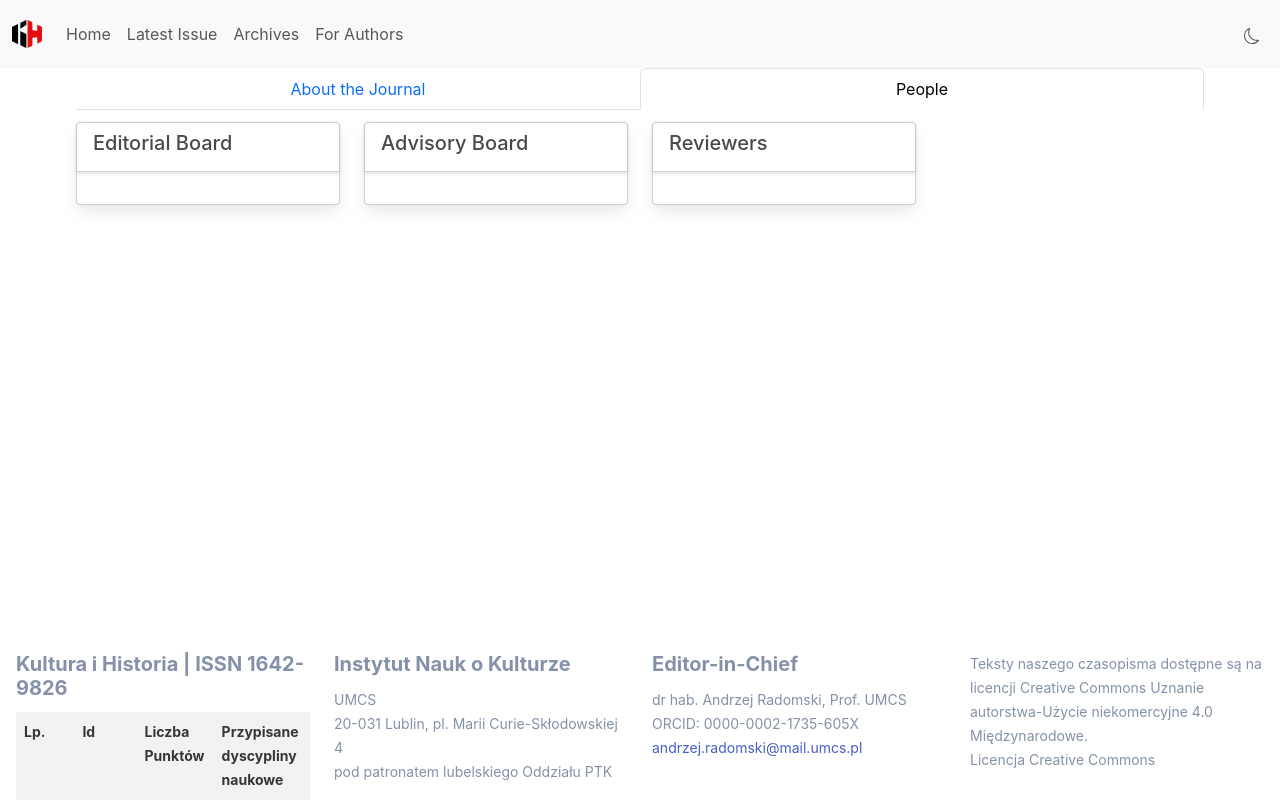
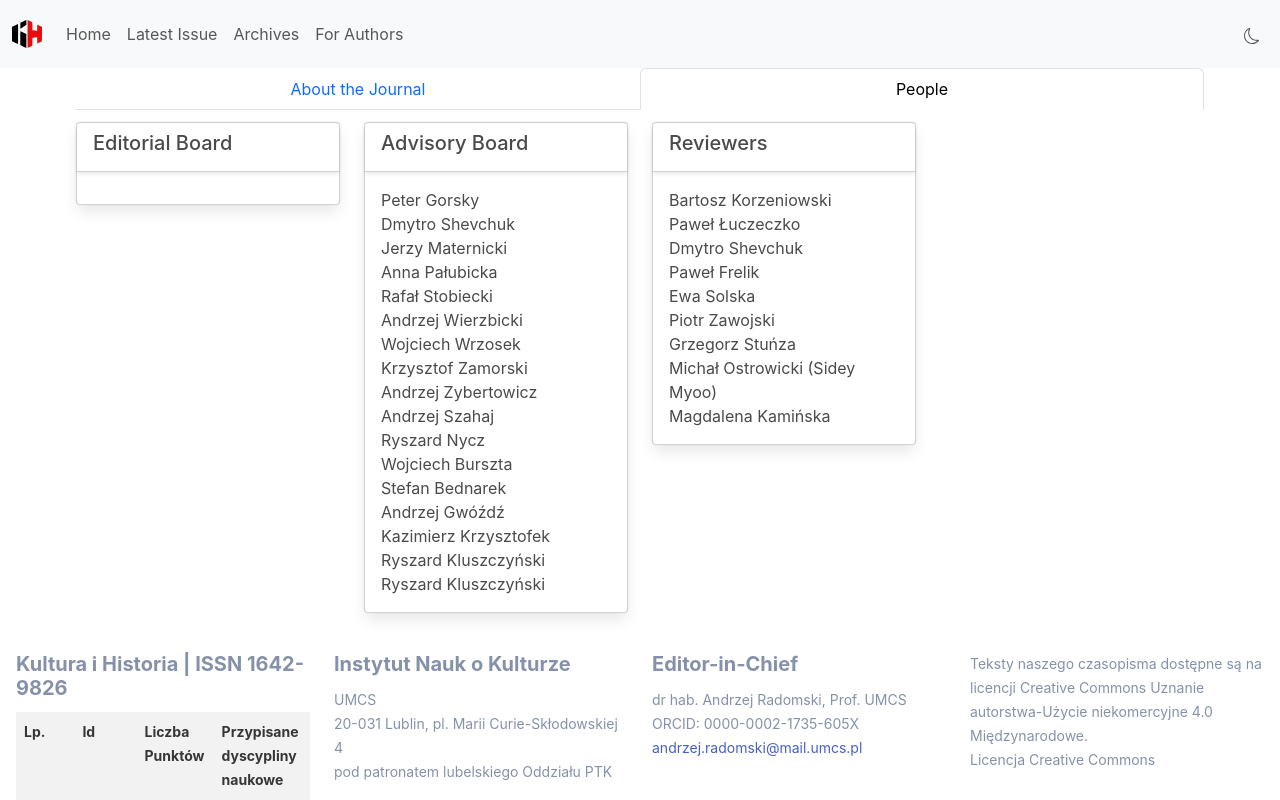
Before and after one commit to abenteuerzeit/kih-v2-react-bootstrap, a React (Create React App) app in the folder client/: page / in a window 1280 px wide. Both pictures are taken after a click on the tab "People". Shown: the top 800 px of the page. Built offline with nearby package versions, Linux system fonts and the light colour scheme.

Commit message:
refactor and add data

```diff
--- a/client/package.json
+++ b/client/package.json
@@ -45,6 +45,7 @@
   "devDependencies": {
     "bulma": "^0.9.4",
     "css-loader": "^6.8.1",
+    "gh-pages": "^5.0.0",
     "mini-css-extract-plugin": "^2.7.6",
     "sass-loader": "^13.3.1",
     "style-loader": "^3.3.3",
--- a/client/src/components/HomePage/HomePage.js
+++ b/client/src/components/HomePage/HomePage.js
@@ -1,30 +1,30 @@
 import React from "react";
 import { Tab, Tabs, Card, Container, Row, Col } from "react-bootstrap";
+import journal_data from "../../content/index";
+import aboutJournal from "../../content/about";
+
+const PersonCard = ({ title, people }) => (
+  <Col sm={6} md={4} lg={3}>
+    <Card>
+      <Card.Header>
+        <Card.Title>{title}</Card.Title>
+      </Card.Header>
+      <Card.Body>
+        {people.map((person, index) => (
+          <Card.Text key={index}>{person.name}</Card.Text>
+        ))}
+      </Card.Body>
+    </Card>
+  </Col>
+);
 
 const HomePage = () => {
-  const aboutJournal = [
-    {
-      title: "Aims and Scope",
-      content: "Kultura i Historia is an interdisciplinary journal...",
-    },
-    {
-      title: "Open Access Policy",
-      content: "Kultura i Historia provides free and open access...",
-    },
-    {
-      title: "Ethical Standards",
-      content: "The editorial staff of the journal follows the guidelines...",
-    },
-    {
-      title: "Data Privacy Policy / GDPR",
-      content: "Please note that all personal data...",
-    },
-  ];
+  const { editorial_board, advisory_board, reviewers } = journal_data;
 
   const people = [
-    { title: "Editorial Board", content: "" },
-    { title: "Advisory Board", content: "" },
-    { title: "Reviewers", content: "" },
+    { title: "Editorial Board", people: editorial_board },
+    { title: "Advisory Board", people: advisory_board },
+    { title: "Reviewers", people: reviewers },
   ];
 
   return (
@@ -43,7 +43,8 @@ const HomePage = () => {
               <Col sm={6} md={4} lg={3} key={index}>
                 <Card>
                   <Card.Header>
-                    <Card.Title>{info.title}</Card.Title></Card.Header>
+                    <Card.Title>{info.title}</Card.Title>
+                  </Card.Header>
                   <Card.Body>
                     <Card.Text>{info.content}</Card.Text>
                   </Card.Body>
@@ -55,14 +56,7 @@ const HomePage = () => {
         <Tab eventKey="people" title="People">
           <Row xs={1} md={2} className="g-4">
             {people.map((info, index) => (
-              <Col sm={6} md={4} lg={3} key={index}>
-                <Card>
-                  <Card.Header><Card.Title>{info.title}</Card.Title></Card.Header>
-                  <Card.Body>
-                    <Card.Text>{info.content}</Card.Text>
-                  </Card.Body>
-                </Card>
-              </Col>
+              <PersonCard key={index} {...info} />
             ))}
           </Row>
         </Tab>
--- /dev/null
+++ b/client/src/content/_advisors.js
@@ -0,0 +1,78 @@
+const advisors = {
+    schema: {
+      name: "",
+      iso_country_code: "",
+    },
+    data: [
+      {
+        name: "Peter Gorsky",
+        iso_country_code: "DE",
+      },
+      {
+        name: "Dmytro Shevchuk",
+        iso_country_code: "UA",
+      },
+      {
+        name: "Jerzy Maternicki",
+        iso_country_code: "PL",
+      },
+      {
+        name: "Anna Pałubicka",
+        iso_country_code: "PL",
+      },
+      {
+        name: "Rafał Stobiecki",
+        iso_country_code: "PL",
+      },
+      {
+        name: "Andrzej Wierzbicki",
+        iso_country_code: "PL",
+      },
+      {
+        name: "Wojciech Wrzosek",
+        iso_country_code: "PL",
+      },
+      {
+        name: "Krzysztof Zamorski",
+        iso_country_code: "PL",
+      },
+      {
+        name: "Andrzej Zybertowicz",
+        iso_country_code: "PL",
+      },
+      {
+        name: "Andrzej Szahaj",
+        iso_country_code: "PL",
+      },
+      {
+        name: "Ryszard Nycz",
+        iso_country_code: "PL",
+      },
+      {
+        name: "Wojciech Burszta",
+        iso_country_code: "PL",
+      },
+      {
+        name: "Stefan Bednarek",
+        iso_country_code: "PL",
+      },
+      {
+        name: "Andrzej Gwóźdź",
+        iso_country_code: "PL",
+      },
+      {
+        name: "Kazimierz Krzysztofek",
+        iso_country_code: "PL",
+      },
+      {
+        name: "Ryszard Kluszczyński",
+        iso_country_code: "PL",
+      },
+      {
+        name: "Ryszard Kluszczyński",
+        iso_country_code: "PL",
+      },
+    ],
+  };
+
+  export default advisors;
--- /dev/null
+++ b/client/src/content/_editors.js
@@ -0,0 +1,95 @@
+const editors = {
+    schema: {
+      orcid: "",
+      display_name: "",
+      first_name: "",
+      last_name: "",
+      title: "",
+      role: "",
+      emails: [""],
+      affiliations: [""],
+      description: "",
+      research_interests: [""],
+      recent_publication: "",
+    },
+    data: [
+      {
+        orcid: "0000-0002-1735-605X",
+        display_name: "Andrzej Radomski",
+        first_name: "Andrzej",
+        last_name: "Radomski",
+        title: "Professor",
+        role: "Editor-in-Chief",
+        emails: [
+          "andrzej.radomski@mail.umcs.pl",
+          "a.radomski@poczta.umcs.lublin.pl",
+        ],
+        affiliations: [
+          "The Institute of Cultural Studies of the Maria Curie-Skłodowska University",
+        ],
+        description: "a historian, cultural studies expert and data scientist.",
+        research_interests: [
+          "historical research methodology",
+          "the study of digital culture and information society",
+          "the application of data science and artificial intelligence methods to humanistic and social research",
+        ],
+        recent_publication:
+          "a monograph in Polish on the Humanities in a World of Informationalism (published by e-scientist)",
+      },
+      {
+        orcid: "0000-0001-6163-4742",
+        display_name: "Sidey Myoo",
+        first_name: "Michał",
+        last_name: "Ostrowicki",
+        title: "Professor",
+        role: "Research Editor",
+        emails: ["michal.ostrowicki@uj.edu.pl"],
+        affiliations: [
+          "The Department of Aesthetics at the Institute of Philosophy of the Jagiellonian University",
+          "The Department of Media Art Theory at the Faculty of Intermedia of Fine Arts in Krakow",
+        ],
+        description:
+          "Since 2003 he has been analyzing the philosophy of networks and phenomena such as immersion, interactivity, telepresence, telepower, hybridization, immateriality, identity, and artificial intelligence. He stresses the importance of the development of technologies that create or transform the whole human world. In 2006 he introduced the concept of virtual realis (later: electronic realis), a term which formed the groundwork for ontoelectronics, an ontology centered on the analysis of electronic reality, considered as a sphere of being. The premise behind it is that the electronic environment is a kind of alternative reality, to which a person increasingly transfers their activities, while gaining a networked self.",
+        research_interests: [
+          "aesthetics understood as a theory of art, especially in reference to contemporary art, including electronic art",
+        ],
+        recent_publication:
+          "several research articles, monographs and edited works in philosophy and art. He has contributed to national and international scholarly events as well.",
+      },
+      {
+        orcid: "0000-0001-6813-7490",
+        display_name: "abenteuerzeit",
+        first_name: "Adrian",
+        last_name: "Mróz",
+        title: "PhD",
+        role: "Technical Editor",
+        emails: [
+          "dr.adrian.mroz@outlook.com",
+          "adrian.mroz@uj.edu.pl",
+          "amroz@asp.krakow.pl",
+        ],
+        affiliations: [
+          "The Department of Aesthetics at the Institute of Philosophy of the Jagiellonian University",
+          "The Jan Matejko Aceademy of Fine Arts",
+        ],
+        description: "",
+        research_interests: [],
+        recent_publication: "",
+      },
+      {
+        orcid: "",
+        display_name: "Kamil Stępień",
+        first_name: "Kamil",
+        last_name: "Stępień",
+        title: "",
+        role: "Associate Editor",
+        emails: [""],
+        affiliations: [""],
+        description: "",
+        research_interests: [""],
+        recent_publication: "",
+      },
+    ],
+  };
+
+  export default editors;
--- /dev/null
+++ b/client/src/content/_reviewers.js
@@ -0,0 +1,61 @@
+const academic_titles = {
+    schema: {
+      name: "",
+    },
+    data: {
+      prof: "prof dr. hab.",
+      dr_hab: "dr hab",
+      dr: "dr",
+    },
+  };
+
+  const review_data = {
+    policy:
+      "Each article is peer-reviewed by independent reviewers who are not affiliated with the authors of the publication. Neither the author nor the reviewers of the publication have their identity revealed. The reviewers sign a statement declaring that they have no conflicts of interest, whereby a conflict of interest is deemed to be any direct and personal relationship whatsoever between the reviewer and the author (in particular, kinship to the second degree, marriage), professional subordination, or direct scholarly collaboration within the last two years before the date of the review. Each review contains an unambiguous conclusion reached by the reviewer whether the submission should be accepted for publication or whether it should be rejected.",
+    reviewers: {
+      schema: {
+        name: "",
+        title: academic_titles,
+      },
+      data: [
+        {
+          name: "Bartosz Korzeniowski",
+          title: academic_titles.data.prof,
+        },
+        {
+          name: "Paweł Łuczeczko",
+          title: academic_titles.data.dr_hab,
+        },
+        {
+          name: "Dmytro Shevchuk",
+          title: academic_titles.data.dr,
+        },
+        {
+          name: "Paweł Frelik",
+          title: academic_titles.data.dr_hab,
+        },
+        {
+          name: "Ewa Solska",
+          title: academic_titles.data.dr_hab,
+        },
+        {
+          name: "Piotr Zawojski",
+          title: academic_titles.data.prof,
+        },
+        {
+          name: "Grzegorz Stuńza",
+          title: academic_titles.data.dr_hab,
+        },
+        {
+          name: "Michał Ostrowicki (Sidey Myoo)",
+          title: academic_titles.data.prof,
+        },
+        {
+          name: "Magdalena Kamińska",
+          title: academic_titles.data.dr_hab,
+        },
+      ],
+    },
+  };
+
+  export default review_data;
--- /dev/null
+++ b/client/src/content/about.js
@@ -0,0 +1,20 @@
+const aboutJournal = [
+    {
+      title: "Aims and Scope",
+      content: "Kultura i Historia is an interdisciplinary journal...",
+    },
+    {
+      title: "Open Access Policy",
+      content: "Kultura i Historia provides free and open access...",
+    },
+    {
+      title: "Ethical Standards",
+      content: "The editorial staff of the journal follows the guidelines...",
+    },
+    {
+      title: "Data Privacy Policy / GDPR",
+      content: "Please note that all personal data...",
+    },
+  ];
+
+  export default aboutJournal;
--- /dev/null
+++ b/client/src/content/index.js
@@ -0,0 +1,51 @@
+import editors from "./_editors";
+import advisors from "./_advisors";
+import review_data from "./_reviewers";
+
+const MEiN_CLASSIFICATION = {
+  lp: 32367,
+  id: 201183,
+  date: "2021-12-01",
+  points: 20,
+  field: {
+    name: "humanities",
+    disciplines: ["history", "culture and religion studies"],
+  },
+  url: "https://www.gov.pl/web/edukacja-i-nauka/komunikat-ministra-edukacji-i-nauki-z-dnia-1-grudnia-2021-r-w-sprawie-wykazu-czasopism-naukowych-i-recenzowanych-materialow-z-konferencji-miedzynarodowych",
+};
+
+
+const journal_data = {
+  name: "Kultura i Historia",
+  issn: "1642-9826",
+  classification: MEiN_CLASSIFICATION,
+  editorial_board: editors.data,
+  advisory_board: advisors.data,
+  reviewers: review_data.reviewers.data,
+  email: "czasopismokulturaihistoria@gmail.com",
+  office: {
+    name: "The Institute of Cultural Studies of the Maria Curie-Skłodowska University",
+    address: {
+      street: "Plac Marii Curie-Skłodowskiej 4",
+      postal_code: "20-031",
+      city: "Lublin",
+      country: "Poland",
+    },
+  },
+  copyright: {
+    license: "CC BY-NC 4.0",
+    url: "https://creativecommons.org/licenses/by-nc/4.0/deed.en",
+    img_src: "http://i.creativecommons.org/l/by-nc/4.0/88x31.png",
+    text: "Attribution-NonCommercial 4.0 International",
+    logo_design: "Sebastian Zonik, M.A.",
+  },
+  patronage: "the Lublin Branch of the Polish Sightseeing Society (PTK)",
+  past_editors: {
+    issues_1_9: "Krzysztof Karauda",
+    issues_10_29: "Radosław Bomba",
+    issues_30: "Andrzej Radomski",
+    issues_31_Current: "Andrzej Radomski, Sidey Myoo",
+  },
+};
+
+export default journal_data;
```
Also changed, not shown: client/src/index.js (+5 -5 lines), 1 other file (tests, documents, lock files or other folders).
